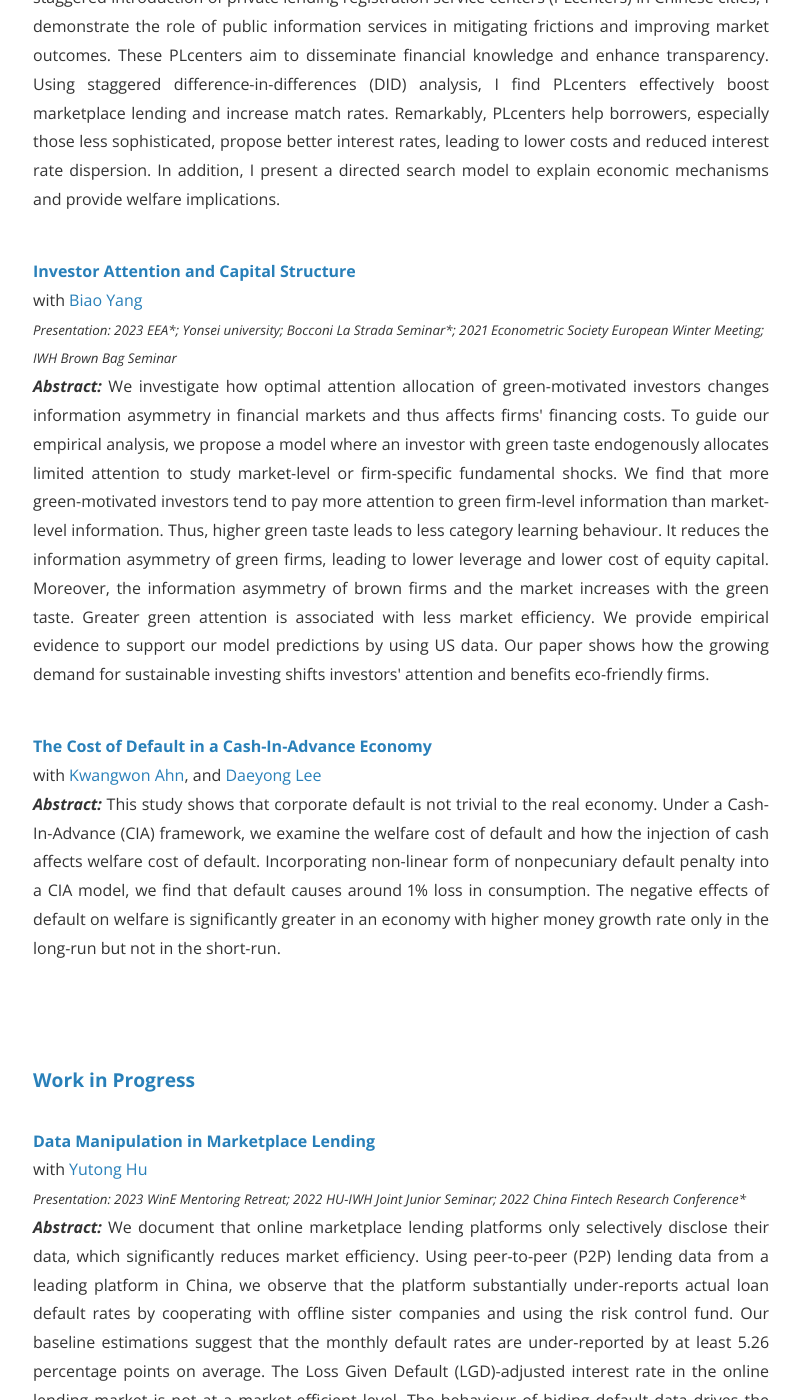
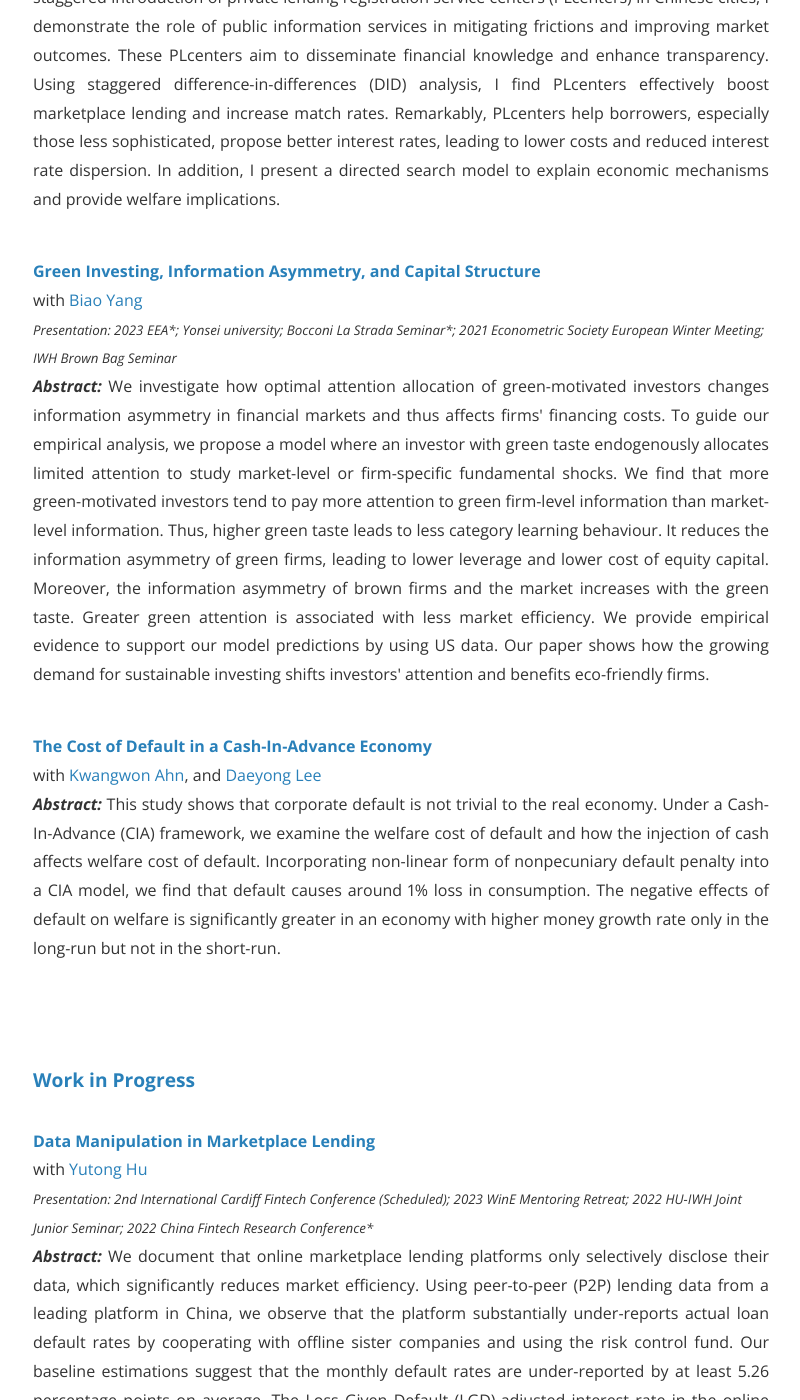
Before and after one commit to shasha-li/shasha-li.github.io, a Jekyll site: the page built from research.html, in a window 1280 px wide and 1400 px high, scrolled down 530 px. Shown: the whole window, without its empty margins (239-1039 px from the left). Built offline with Jekyll 4.4.1, drawn with Linux system fonts in a browser that asks for light colours; nearby versions of some CDN libraries; comment, search, counter and statistics services are not loaded; a style sheet for code colours, icons or effects is not loaded.

Commit message:
Update research.html

```diff
--- a/research.html
+++ b/research.html
@@ -12,7 +12,7 @@ permalink: /research/
   </b>Technology has brought numerous unsophisticated individuals to marketplaces. This paper sheds light on search frictions in a two-sided online personal loan market. Empirical evidence reveals that borrowers encounter a concave demand curve in this market. However, due to limited knowledge, borrowers fail to propose optimal interest rates near average.  Exploiting the staggered introduction of private lending registration service centers (PLcenters) in Chinese cities, I demonstrate the role of public information services in mitigating frictions and improving market outcomes. These PLcenters aim to disseminate financial knowledge and enhance transparency. Using staggered difference-in-differences (DID) analysis, I find PLcenters effectively boost marketplace lending and increase match rates. Remarkably, PLcenters help borrowers, especially those less sophisticated, propose better interest rates, leading to lower costs and reduced interest rate dispersion.  In addition, I present a directed search model to explain economic mechanisms and provide welfare implications.
   </p><br>
 
-<strong><a href="https://shasha-li.github.io/content/Green.pdf">Investor Attention and Capital Structure</a></strong>
+<strong><a href="https://shasha-li.github.io/content/Green.pdf">Green Investing, Information Asymmetry, and Capital Structure</a></strong>
 <br>with <a href="https://app.scholarsite.io/biao-yang">Biao Yang</a><br>
 <em><small>Presentation: 2023 EEA*; Yonsei university; Bocconi La Strada Seminar*; 2021 Econometric Society European Winter Meeting; IWH Brown Bag Seminar</small></em>
 <p style="text-align:justify"><b><i>Abstract: </i>
@@ -34,7 +34,7 @@ economy with higher money growth rate only in the long-run but not in the short-
 
 <strong><a href="https://shasha-li.github.io/content/Manipulation.pdf">Data Manipulation in Marketplace Lending</a></strong>
 <br>with <a href="https://www.london.edu/phd/profiles/yutong-hu">Yutong Hu</a><br>
-<em><small>Presentation: 2023 WinE Mentoring Retreat; 2022 HU-IWH Joint Junior Seminar; 2022 China Fintech Research Conference*</small></em>
+<em><small>Presentation: 2nd International Cardiff Fintech Conference (Scheduled); 2023 WinE Mentoring Retreat; 2022 HU-IWH Joint Junior Seminar; 2022 China Fintech Research Conference*</small></em>
 <p style="text-align:justify"><b><i>Abstract: </i>
   </b> We document that online marketplace lending platforms only selectively disclose their data, which significantly reduces market efficiency. Using peer-to-peer (P2P) lending data from a leading platform in China, we observe that the platform substantially under-reports actual loan default rates by cooperating with offline sister companies and using the risk control fund. Our baseline estimations suggest that the monthly default rates are under-reported by at least 5.26 percentage points on average. The Loss Given Default (LGD)-adjusted interest rate in the online lending market is not at a market-efficient level. The behaviour of hiding default data drives the online market further away from information efficiency and lowers the quality of active borrowers. Moreover, evidence from secondary market loan trading implies hiding default rates makes the market more fragile.
   </p><br>
```
